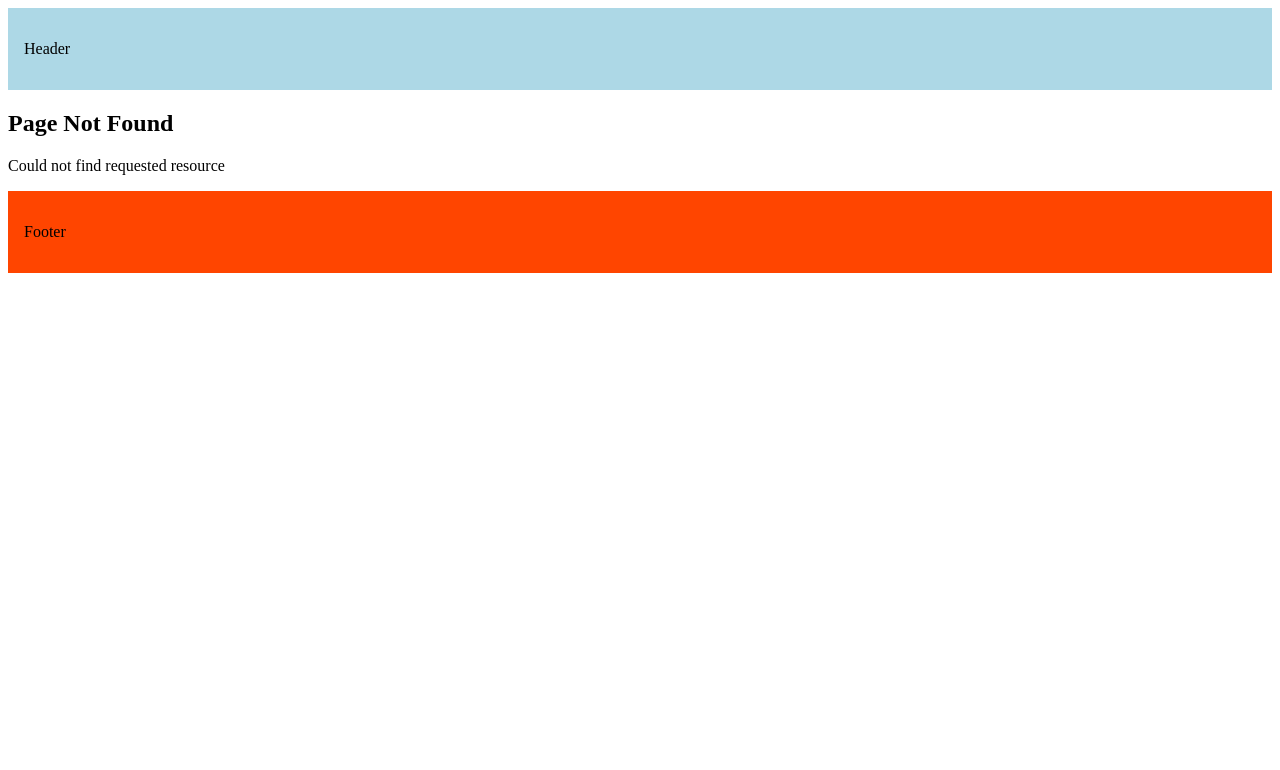
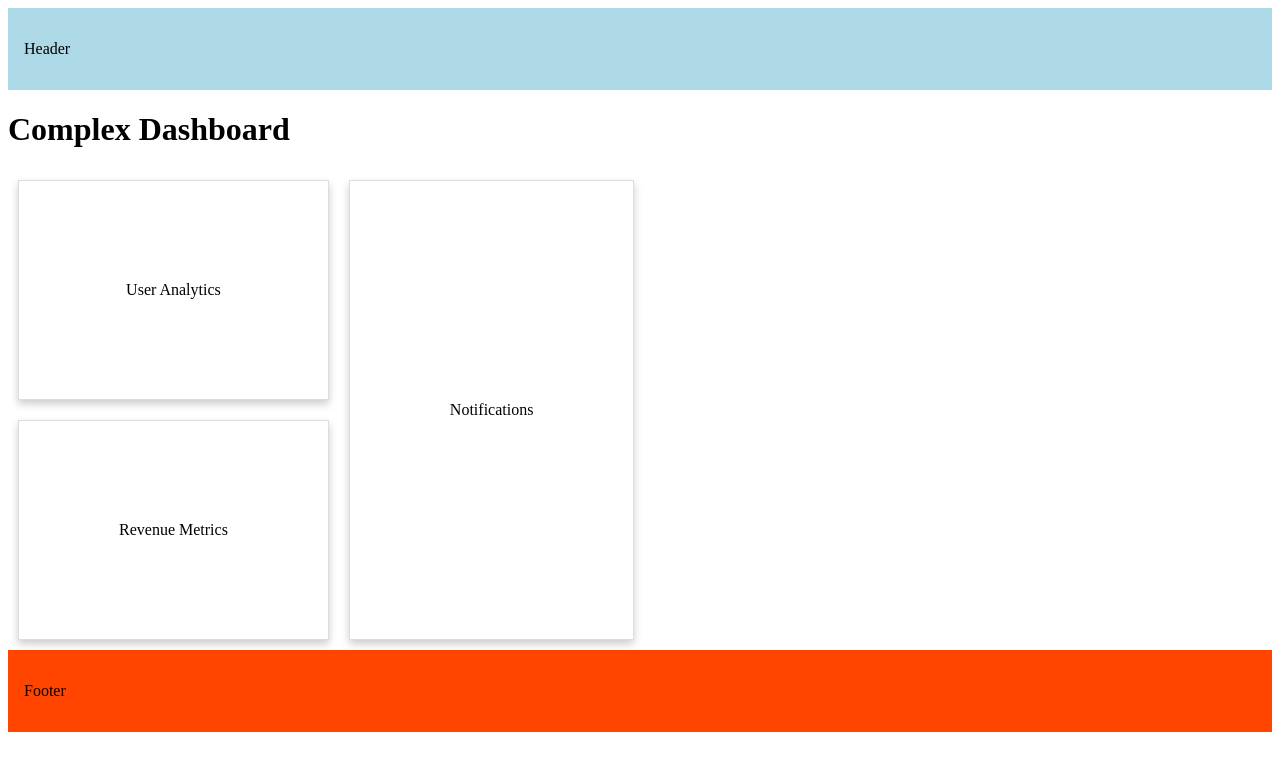
Before and after one commit to Ahmetkcak/next-14-camp, a Next.js app: page /complex-dashboard in a window 1280 px wide. Before the commit this address had no page. Shown: the top 770 px of the page. Built offline with nearby package versions, Linux system fonts and the light colour scheme.

Commit message:
parallel routes

```diff
--- /dev/null
+++ b/src/app/complex-dashboard/@notifications/page.tsx
@@ -0,0 +1,9 @@
+import Card from "@/components/card";
+
+export default function Notifications() {
+  return (
+    <Card>
+      Notifications
+    </Card>
+  )
+}
--- /dev/null
+++ b/src/app/complex-dashboard/@revenue/page.tsx
@@ -0,0 +1,9 @@
+import Card from "@/components/card";
+
+export default function RevenueMetrics() {
+    return (
+      <Card>
+        Revenue Metrics
+      </Card>
+    )
+  }
--- /dev/null
+++ b/src/app/complex-dashboard/@users/page.tsx
@@ -0,0 +1,9 @@
+import Card from "@/components/card";
+
+export default function UserAnalytics() {
+  return (
+    <Card>
+      User Analytics
+    </Card>
+  )
+}
--- /dev/null
+++ b/src/app/complex-dashboard/layout.tsx
@@ -0,0 +1,24 @@
+export default function DashboardLayout({
+    children,
+    users,
+    revenue,
+    notifications
+}: {
+    children: React.ReactNode,
+    users: React.ReactNode,
+    revenue: React.ReactNode,
+    notifications: React.ReactNode
+}) {
+    return (
+        <div>
+            <div>{children}</div>
+            <div style={{ display: "flex" }}>
+                <div style={{ display: "flex", flexDirection: "column" }}>
+                    <div>{users}</div>
+                    <div>{revenue}</div>
+                </div>
+                <div style={{ display: "flex", flex: 1 }}>{notifications}</div>
+            </div>
+        </div>
+    )
+}
--- /dev/null
+++ b/src/app/complex-dashboard/page.tsx
@@ -0,0 +1,9 @@
+import React from 'react'
+
+export default function ComplexDashboardPage() {
+  return (
+    <div>
+      <h1>Complex Dashboard</h1>
+    </div>
+  )
+}
--- /dev/null
+++ b/src/components/card.tsx
@@ -0,0 +1,15 @@
+const Card = ({ children }: { children: React.ReactNode }) => {
+    const cardStyle = {
+      padding: "100px",
+      margin: "10px",
+      boxShadow: "0 4px 8px 0 rgba(0, 0, 0, 0.2)",
+      border: "1px solid #ddd",
+      display: "flex",
+      justifyContent: "center",
+      alignItems: "center",
+    };
+
+    return <div style={cardStyle}>{children}</div>;
+  };
+
+  export default Card;
```
